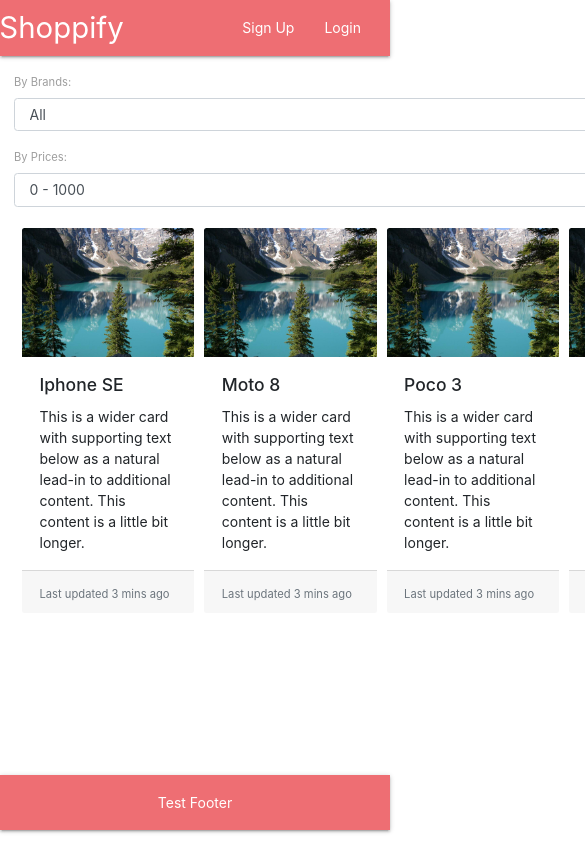
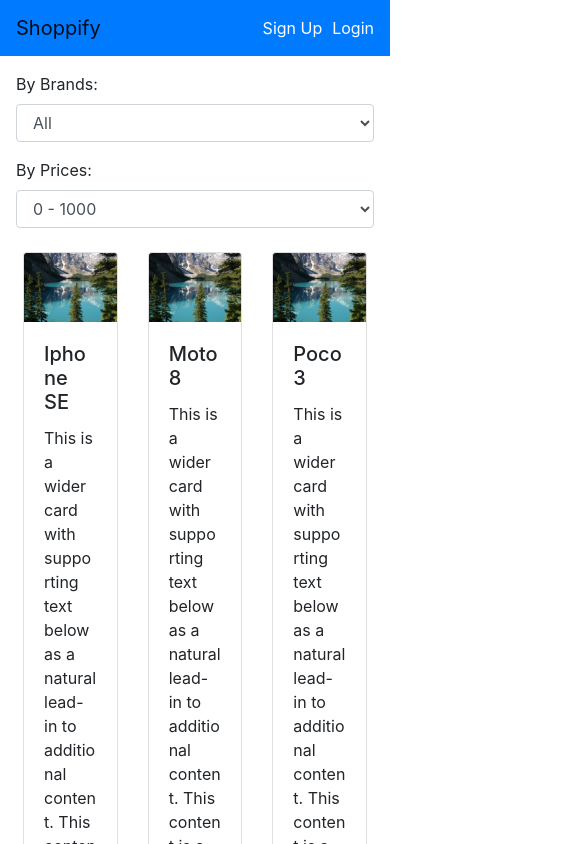
Before and after one commit to Gulsonmahesh/capstone-react, a React (Create React App) app: page / in a window 390 px wide. Shown: the top 844 px of the page, 585 px wide, since content can reach past the window. Built offline with nearby package versions, Linux system fonts and the light colour scheme.

Commit message:
Css Update for listing the product with overflow

```diff
--- a/public/index.html
+++ b/public/index.html
@@ -1,5 +1,5 @@
 <!DOCTYPE html>
-<html lang="en">
+<html lang="en" style="overflow: hidden">
   <head>
     <meta charset="utf-8" />
     <link rel="icon" href="%PUBLIC_URL%/favicon.ico" />
@@ -25,14 +25,11 @@
       work correctly both with client-side routing and a non-root public URL.
       Learn how to configure a non-root public URL by running `npm run build`.
     -->
-    <link href="https://fonts.googleapis.com/icon?family=Material+Icons" rel="stylesheet" />
     <!--Import materialize.css-->
-    <link rel="stylesheet" href="https://cdnjs.cloudflare.com/ajax/libs/materialize/1.0.0/css/materialize.min.css">
     <title>Shoppify</title>
   </head>
   <body>
     <noscript>You need to enable JavaScript to run this app.</noscript>
     <div id="root"></div>
-    <script src="https://cdnjs.cloudflare.com/ajax/libs/materialize/1.0.0/js/materialize.min.js"></script>
   </body>
 </html>
--- a/src/App.js
+++ b/src/App.js
@@ -1,7 +1,4 @@
 import React, { Component } from 'react';
-
-import './App.css';
-
 import Navbar from './components/layout/Navbar';
 import {lazy, Suspense } from 'react';
 import { BrowserRouter as Router, Switch, Route } from 'react-router-dom';
@@ -12,6 +9,7 @@ import Footer from './components/layout/Footer';
 import ErrorWrapper from './wrapper/ErrorWrapper';
 import Login from './components/user/Login';
 import Signup from './components/user/Signup';
+import './App.css';
 
 class App extends Component {
   render() {
--- a/src/components/dashboard/RightPane.js
+++ b/src/components/dashboard/RightPane.js
@@ -6,7 +6,7 @@ class RightPane extends Component {
     render() {
         return (
         <Fragment>
-            <div className="container productcontainer">
+            <div className="container">
                 <ProductList products={this.props.product} filterProduct = {this.props.filter} />
             </div>
         </Fragment>
--- a/src/components/dashboard/dashboard.css
+++ b/src/components/dashboard/dashboard.css
@@ -5,9 +5,15 @@
     grid-template-areas: "sidebar mainbar";
     justify-self: start;
     column-gap: 10px;
+    margin-top: 4rem !important;
 }
+
 .leftpane {
     border: 0px solid red;
+}
+
+.rightpane {
+    overflow-y : auto !important;
 }
 label {
     display: inline-block;
@@ -16,17 +22,6 @@ label {
 
 .cardcontent {
     min-width : 25%;
-}
-/* .rightpane {
-    border: 2px solid green;
-} */
-
-.productcontainer {
-    /* display: flex;
-    flex-direction: row;
-    min-width: auto;
-    flex-wrap: inherit;
-    position: relative */
 }
 
 @media (max-width: 480px) {
--- a/src/components/layout/Navbar.css
+++ b/src/components/layout/Navbar.css
@@ -2,27 +2,35 @@ nav .brand-logo {
     text-decoration: none !important;
 }
 
+.navbar-nav {
+    align-items: center !important;
+}
+
+nav li:not(:last-child) {
+    margin-right: 10px !important;
+}
 *:focus {
     border: none !important;
     outline: none;
     color: white;
 }
+nav ul a {
+    color: white;
+}
 nav ul a:hover {
     font-size: larger;
-    color: aliceblue;
     text-decoration: none !important;
-    color: white;
 }
 nav ul a:focus {
     font-size: larger;
 }
-.brand-logo:hover {
+.navbar-brand:hover {
     color: white;
 }
 
 @media only screen and (max-width: 992px)
 {
-    nav .brand-logo {
+    nav .navbar-brand {
         left: 5% !important;
         text-decoration: none;
     }
--- a/src/components/layout/Navbar.js
+++ b/src/components/layout/Navbar.js
@@ -10,13 +10,9 @@ export default function Navbar(props) {
     }
     return (
         <div className = "container-fluid p-0">
-            <nav>
-                <div className="nav-wrapper">
-                    <a href="/" className="brand-logo mx-5 d-block d-lg-block d-md-block">Shoppify</a>
-                    {
-                        (userDetails.loginStatus) ? <SignOut /> :  <SignIn />
-                    }
-                </div>
+            <nav className="navbar navbar-expand-lg fixed-top navbar-light bg-primary">
+                <a href="/" className="navbar-brand mx-lg-3 mx-0 d-block d-lg-block d-md-block">Shoppify</a>
+                { (userDetails.loginStatus) ? <SignOut /> :  <SignIn /> }
             </nav>
         </div>
     )
--- a/src/components/layout/SignIn.js
+++ b/src/components/layout/SignIn.js
@@ -4,9 +4,9 @@ import { Link } from 'react-router-dom';
 export default function SignIn() {
     return (
         <Fragment>
-            <ul className="right mr-3">
-                <li><Link to="/signup">Sign Up</Link></li>
-                <li><Link to="/login">Login</Link></li>
+            <ul className="navbar-nav ml-auto flex-row">
+                <li className="nav-item"><Link to="/signup"><span className="sr-only">(current)</span>Sign Up</Link></li>
+                <li className="nav-item"><Link to="/login">Login</Link></li>
             </ul>
         </Fragment>
     )
--- a/src/components/layout/Signout.js
+++ b/src/components/layout/Signout.js
@@ -1,4 +1,5 @@
 import { Fragment } from "react";
+import { Link } from 'react-router-dom';
 import { connect } from 'react-redux';
 import { logOut } from '../../store/actions/authAction';
 
@@ -11,11 +12,12 @@ const Signout = (props) => {
 
     return (
         <Fragment>
-            <ul className="right mr-3">
-                <li><a href="/cart"><i className="medium material-icons">add_shopping_cart</i></a></li>
-                <li><a href="/" onClick={(event) => logout(event)} >Sign Out</a></li>
-                <li className="divider"></li>
-                <li><span data-target="dropdown1" className="btn-floating btn-small  d-none d-lg-block d-md-block waves-effect waves-light blue dropdown-trigger mt-3">MM</span></li>
+            <ul className="navbar-nav ml-auto flex-row mr-3 align-center">
+                {/* <li><Link href="/cart"><i className="medium material-icons">add_shopping_cart</i></Link></li> */}
+                <li><Link to="/" onClick={(event) => logout(event)} >Sign Out</Link></li>
+                <li>
+                    <span data-target="dropdown1" className="btn btn-small d-none d-lg-block d-md-block">MM</span>
+                </li>
             </ul>
         </Fragment>
     )
--- a/src/components/product/product.js
+++ b/src/components/product/product.js
@@ -7,13 +7,23 @@ const Product = ({productData}) => {
         alert(product.title);
     }
     if( productData.length ) {
+        const productList = productData.reduce((resultArray, item, index) => {
+        const chunkIndex = Math.floor(index/3)
+        if(!resultArray[chunkIndex]) {
+            resultArray[chunkIndex] = []
+        }
+        resultArray[chunkIndex].push(item)
+        return resultArray
+        }, [])
+
         return (
             <Fragment>
-                <div className="cardContainer">
                 {
-                        productData.map(product => {
+                    productList.map((productRow, index) => <div className="row mb-3" key= {index}>{
+                        productRow.map((product) => {
                             return (
-                            <div key ={product.id} className="cardcontent">
+                                <div className="col-4" key ={product.id}>
+                                    <div className="card">
                                         <img className="card-img-top" src={Image} alt="Card cap" onClick={() => openProduct(product)} />
                                         <div className="card-body">
                                         <h5 className="card-title">{product.title}</h5>
@@ -23,17 +33,18 @@ const Product = ({productData}) => {
                                         <small className="text-muted">Last updated 3 mins ago</small>
                                         </div>
                                     </div>
+                                </div>
                             )
                         })
                     }
-
-                </div>
+                    </div>)
+                }
             </Fragment>
         )
     } else {
         return (
             <Fragment>
-                <div className="cardContainer d-flex"> No Products Available. Please Modify the search Critiria</div>
+                <div className="Container d-flex shadow-lg p-3 mb-5 bg-white rounded mt-5"> No Products Available. Please Modify the search Critiria</div>
             </Fragment>
         )
     }
--- a/src/components/user/Signup.js
+++ b/src/components/user/Signup.js
@@ -39,7 +39,7 @@ export default class Signup extends Component {
         const registering = user.registering;
 
         return (
-            <div className="container mt-1">
+            <div className="container mt-0">
                 <div className="row">
                     <div className="col-lg-8 offset-lg-2">
                     <h2>Register</h2>
--- a/src/index.css
+++ b/src/index.css
@@ -1,22 +1,11 @@
 html {
   margin: 0;
   padding: 0;
-  min-height: 100%;
+  box-sizing: border-box;
 }
 
 body {
   margin: 0;
-  font-family: -apple-system, BlinkMacSystemFont, 'Segoe UI', 'Roboto', 'Oxygen',
-    'Ubuntu', 'Cantarell', 'Fira Sans', 'Droid Sans', 'Helvetica Neue',
-    sans-serif;
-  -webkit-font-smoothing: antialiased;
-  -moz-osx-font-smoothing: grayscale;
   padding: 0;
-  min-height: 100%;
   box-sizing: border-box;
 }
-
-code {
-  font-family: source-code-pro, Menlo, Monaco, Consolas, 'Courier New',
-    monospace;
-}
```
Lines whose indentation alone changed are shown as unchanged.
